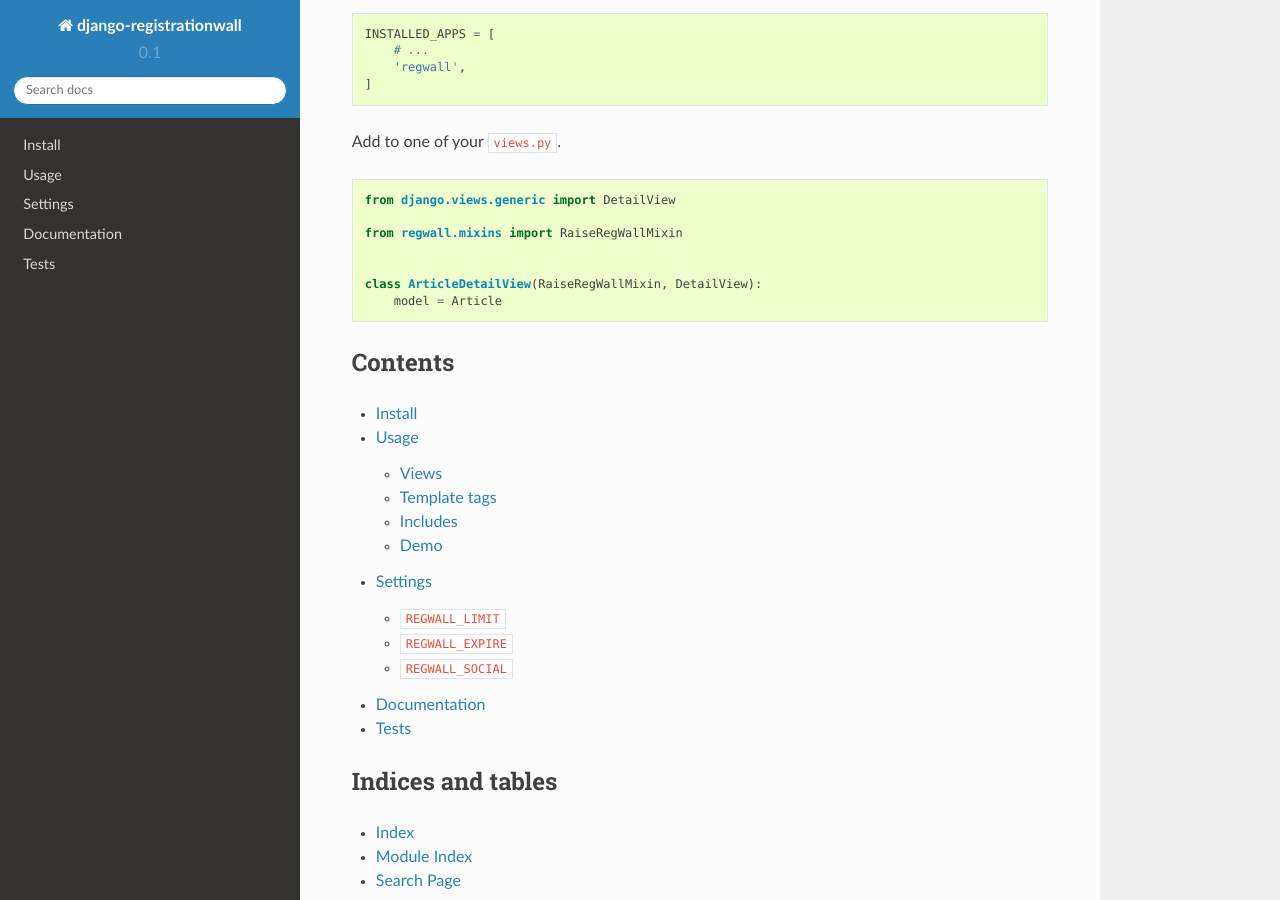
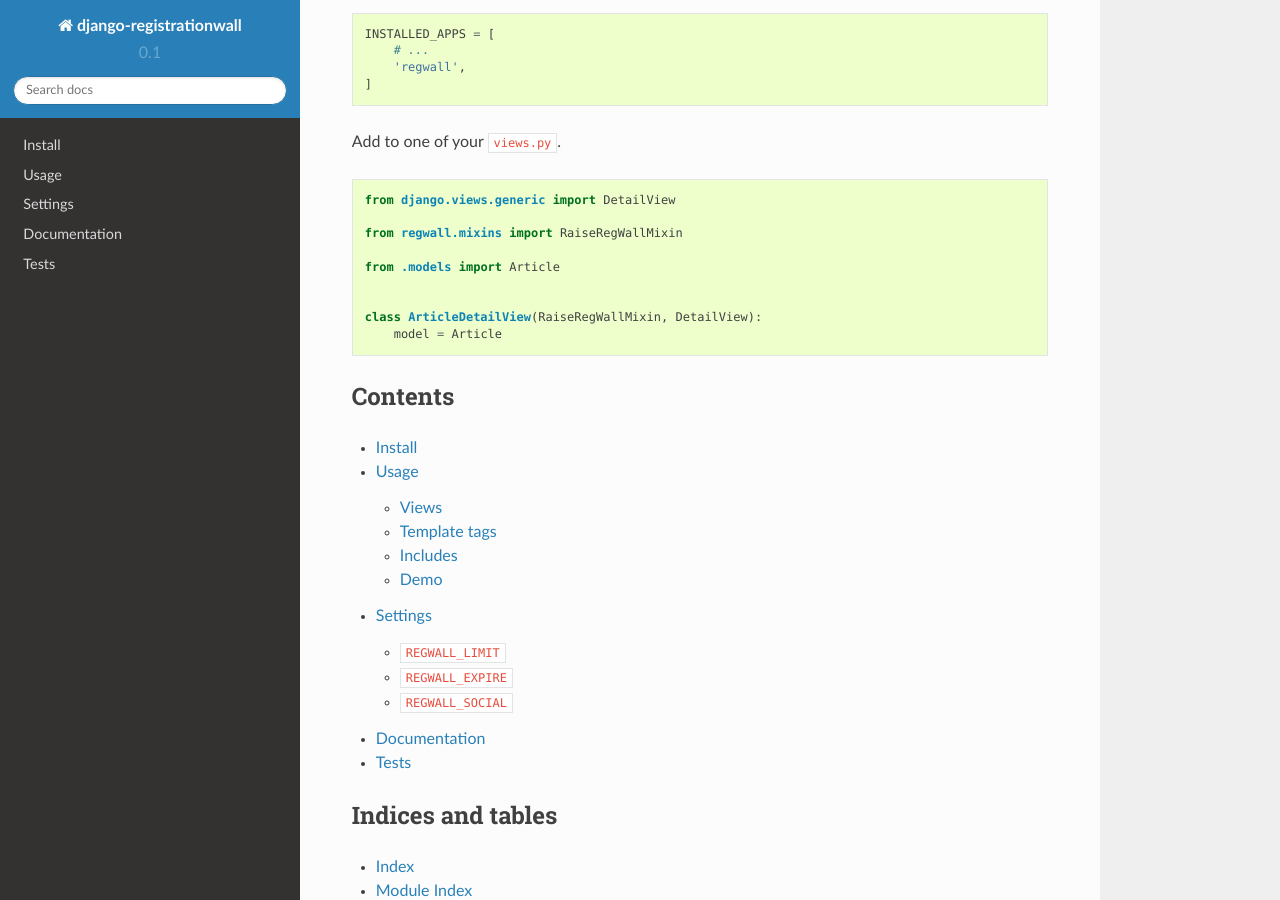
Before and after one commit to richardcornish/django-registrationwall, a Sphinx documentation site: the page built from docs/index.rst, in a window 1280 px wide and 900 px high, scrolled down 1135 px. Built offline with Sphinx 7.4.7 and the Read the Docs theme 2.0.0, drawn with Linux system fonts in a browser that asks for light colours.

Commit message:
Added model import to docs

```diff
--- a/README.rst
+++ b/README.rst
@@ -46,6 +46,8 @@ Add to one of your ``views.py``.
 
    from regwall.mixins import RaiseRegWallMixin
 
+   from .models import Article
+
 
    class ArticleDetailView(RaiseRegWallMixin, DetailView):
        model = Article
--- a/docs/index.rst
+++ b/docs/index.rst
@@ -49,6 +49,8 @@ Add to one of your ``views.py``.
 
    from regwall.mixins import RaiseRegWallMixin
 
+   from .models import Article
+
 
    class ArticleDetailView(RaiseRegWallMixin, DetailView):
        model = Article
```
